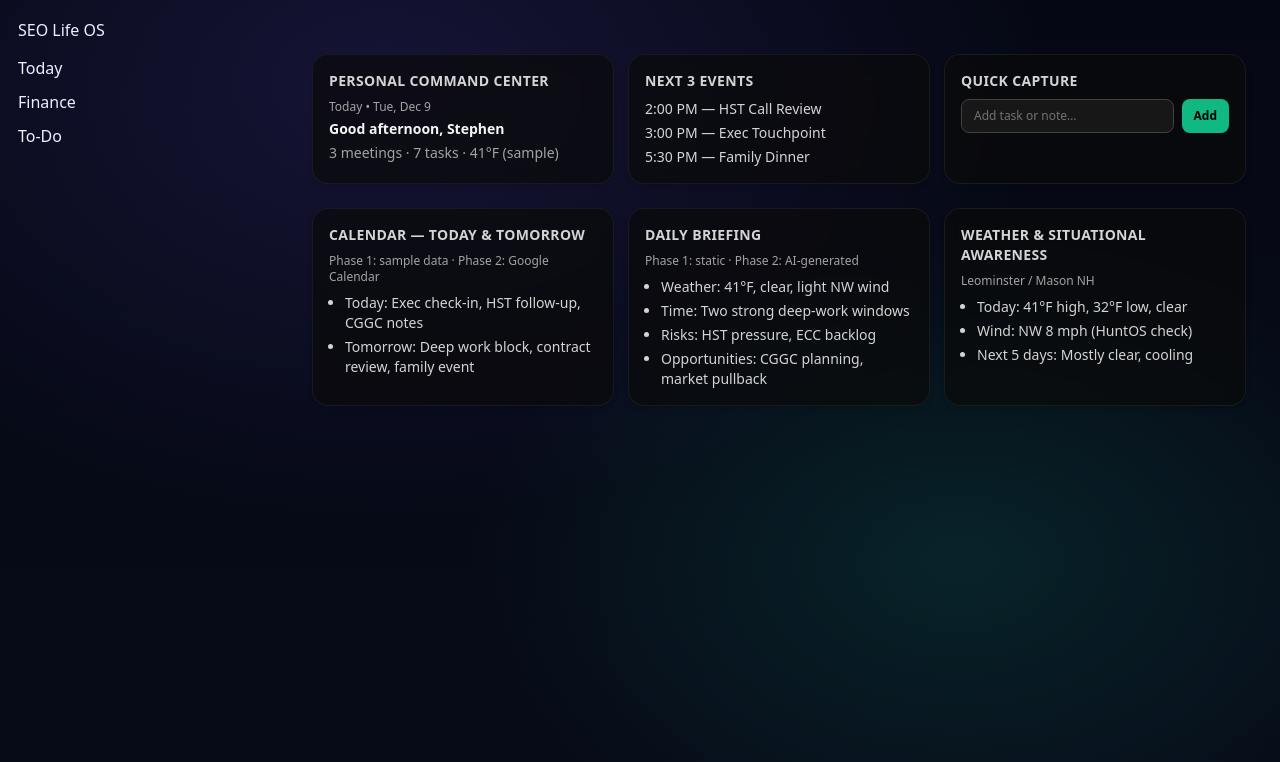
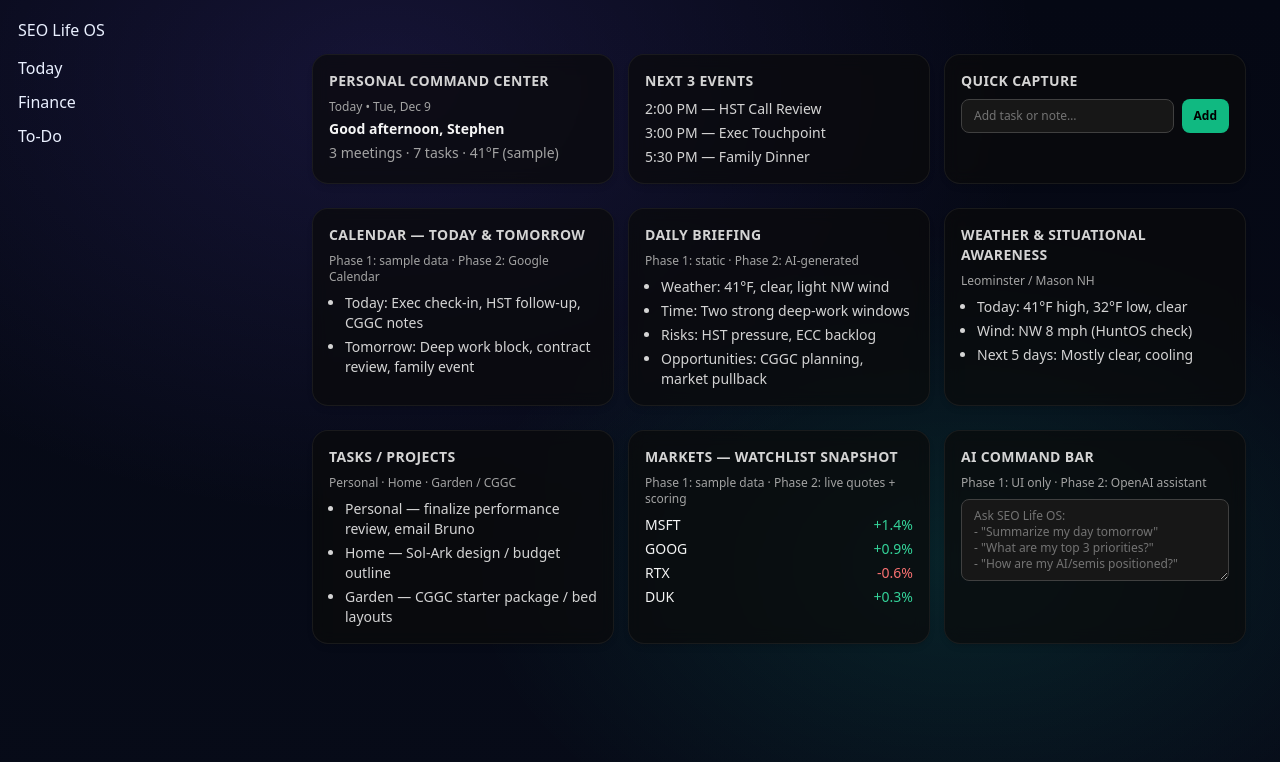
Before and after one commit to soldfield7890/Personal-Dashboard, a Next.js app: page /today in a window 1280 px wide. Shown: the top 762 px of the page. Built offline with nearby package versions, Linux system fonts and the light colour scheme.

Commit message:
Today: complete dashboard with tasks, markets, AI bar

```diff
--- a/app/(dashboard)/today/page.tsx
+++ b/app/(dashboard)/today/page.tsx
@@ -77,6 +77,58 @@ export default function TodayPage() {
           </ul>
         </Card>
       </section>
+      {/* ──────────────── Third Row ──────────────── */}
+      <section className="grid gap-4 lg:grid-cols-3">
+        <Card title="Tasks / Projects">
+          <p className="mb-2 text-xs text-neutral-400">
+            Personal · Home · Garden / CGGC
+          </p>
+          <ul className="list-disc pl-4 text-sm text-neutral-300 space-y-1">
+            <li>Personal — finalize performance review, email Bruno</li>
+            <li>Home — Sol-Ark design / budget outline</li>
+            <li>Garden — CGGC starter package / bed layouts</li>
+          </ul>
+        </Card>
+
+        <Card title="Markets — Watchlist Snapshot">
+          <p className="mb-2 text-xs text-neutral-400">
+            Phase 1: sample data · Phase 2: live quotes + scoring
+          </p>
+          <div className="space-y-1 text-sm">
+            <div className="flex justify-between">
+              <span>MSFT</span>
+              <span className="text-emerald-400">+1.4%</span>
+            </div>
+            <div className="flex justify-between">
+              <span>GOOG</span>
+              <span className="text-emerald-400">+0.9%</span>
+            </div>
+            <div className="flex justify-between">
+              <span>RTX</span>
+              <span className="text-red-400">-0.6%</span>
+            </div>
+            <div className="flex justify-between">
+              <span>DUK</span>
+              <span className="text-emerald-400">+0.3%</span>
+            </div>
+          </div>
+        </Card>
+
+        <Card title="AI Command Bar">
+          <p className="mb-2 text-xs text-neutral-400">
+            Phase 1: UI only · Phase 2: OpenAI assistant
+          </p>
+          <textarea
+            rows={4}
+            className="w-full rounded-lg border border-neutral-700 bg-neutral-900 px-3 py-2 text-xs text-neutral-100 placeholder:text-neutral-500"
+            placeholder={`Ask SEO Life OS:
+- "Summarize my day tomorrow"
+- "What are my top 3 priorities?"
+- "How are my AI/semis positioned?"`}
+          />
+        </Card>
+      </section>
+
     </div>
   );
 }
```
